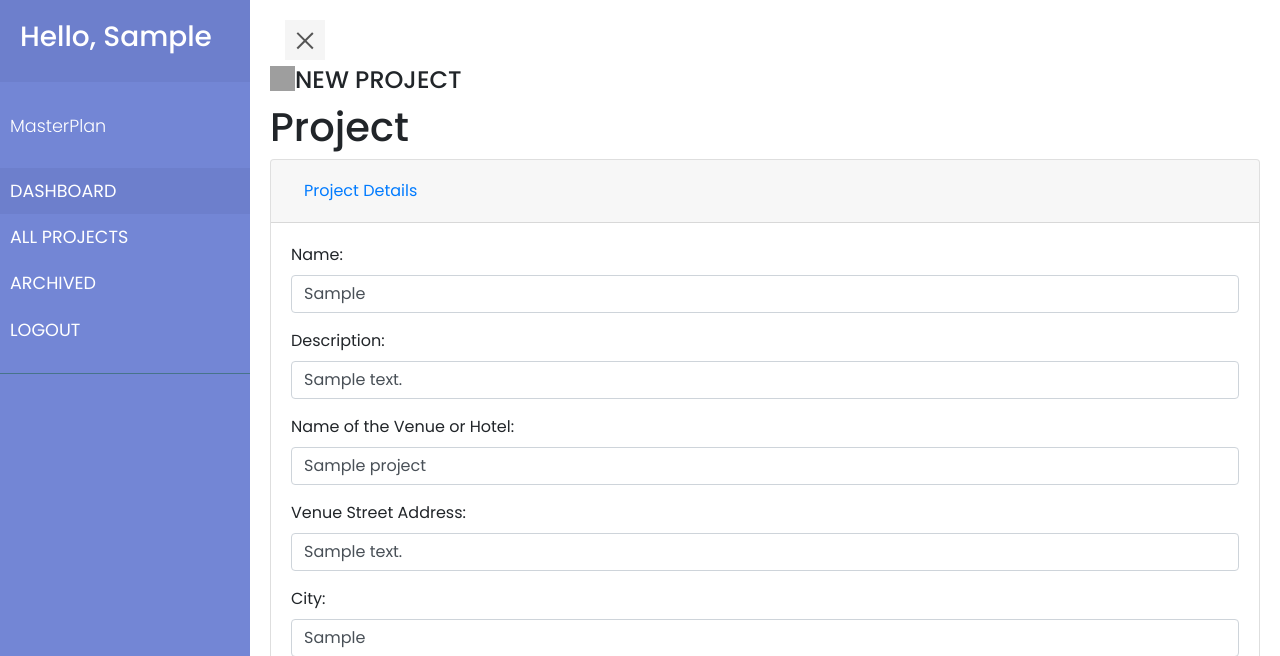
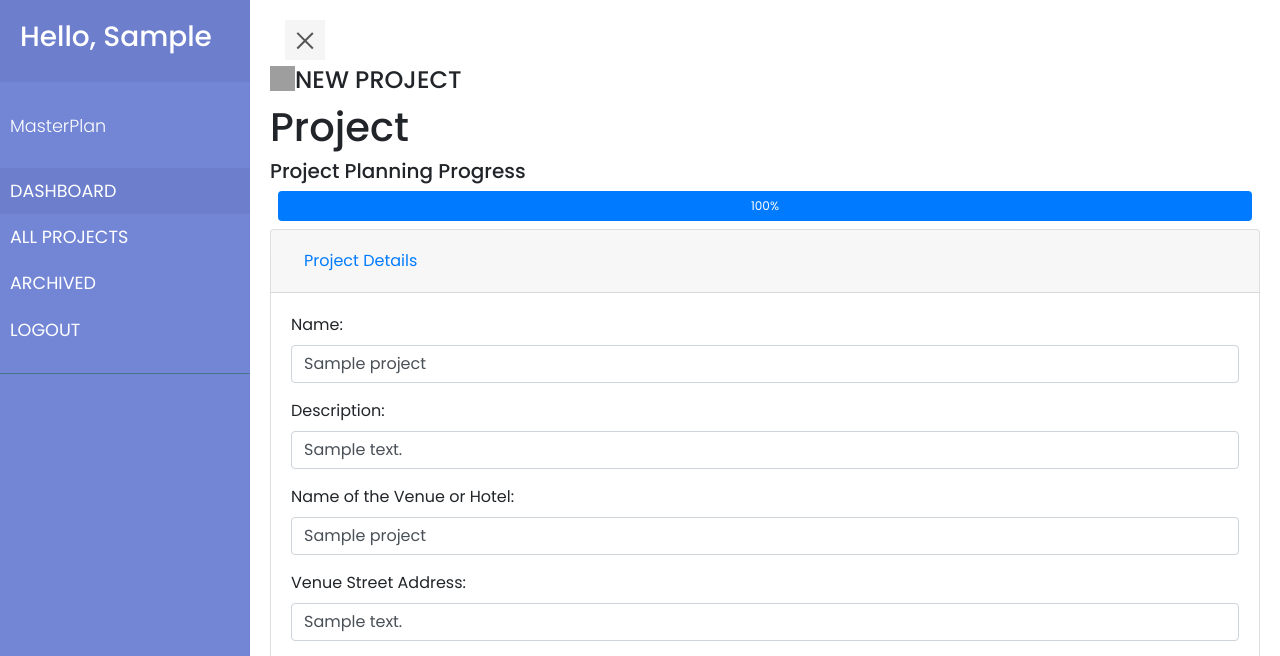
Before and after one commit to tstrotherIV/masterplan, a Django app: page /form/1 in a window 1280 px wide. Shown: the top 656 px of the page. Run offline with Django 3.2, Linux system fonts and the light colour scheme; a user stored in the database is signed in; data comes from the database, SQL or seed files in the repository; tables that the repository leaves empty hold one stand-in row (values such as "Sample post"); parts of the project's set-up code (start-up, migrations or seed data) failed here and were passed over; some libraries are stand-ins or nearby versions; grey boxes are pictures that could not be loaded.

Commit message:
save point

```diff
--- a/masterplanapp/static/styles/base.css
+++ b/masterplanapp/static/styles/base.css
@@ -2,6 +2,10 @@
     DEMO STYLE
 */
 @import "https://fonts.googleapis.com/css?family=Poppins:300,400,500,600,700";
+
+.progress {
+  height: 30px;
+}
 
 .body {
   font-family: "Poppins", sans-serif;
--- a/masterplanapp/templates/formSections/projectInfo.html
+++ b/masterplanapp/templates/formSections/projectInfo.html
@@ -7,7 +7,7 @@
       {% csrf_token %}
       <div class="form-group">
           <label for="name">Name: </label>
-          <input class="form-control" id="name" type="text" name="name" value={{ project.name }}>
+          <input class="form-control" id="name" type="text" name="name" value="{{ project.name }}">
       </div>
       <div class="form-group">
           <label for="description">Description: </label>
--- a/masterplanapp/templates/projects/detail.html
+++ b/masterplanapp/templates/projects/detail.html
@@ -1,7 +1,10 @@
 {% extends 'shared/base.html' %}
 {% block content %}
     <h1>Project</h1>
-
+    <h5>Project Planning Progress</h5>
+    <div class="progress m-2">
+      <div class="progress-bar" role="progressbar" style="width: {{percentage}}%" aria-valuenow="{{progressbar_value}}" aria-valuemin="0" aria-valuemax="37">{{percentage}}%</div>
+    </div>
 
     <div class="accordion" id="accordionExample">
         <div class="card">
--- a/masterplanapp/views/projects/details.py
+++ b/masterplanapp/views/projects/details.py
@@ -13,10 +13,40 @@ from ..clients.list import client_list
 def project_details(request, project_id):
     if request.method == 'GET':
         project = Project.objects.get(pk=project_id)
+        progressbar = []
+        completed = []
+
+        for attr, value in project.__dict__.items():
+            if value == '':
+                progressbar.append(attr)
+            else:
+                completed.append(attr)
+
+        for attr, value in project.client.__dict__.items():
+            if value == '':
+                progressbar.append(attr)
+
+
+        for attr, value in project.venue.__dict__.items():
+            if value == '':
+                progressbar.append(attr)
+
+
+        for attr, value in project.houseAV.__dict__.items():
+            if value == '':
+                progressbar.append(attr)
+
+        print(completed)
+        # total fields is 37
+        progressbar_value = int(len(progressbar))
+        finished = 37 - progressbar_value
+        percentage = int((finished/37)*100)
 
         template = 'projects/detail.html'
         context = {
-            'project': project
+            'project': project,
+            'progressbar_value': finished,
+            'percentage': percentage
         }
 
         return render(request, template, context)
--- a/masterplanappNew.session.sql
+++ b/masterplanappNew.session.sql
@@ -0,0 +1 @@
+DELETE FROM masterplanapp_project
```
Also changed, not shown: masterplanapp/templates/formSections/projectMedia.html (deleted, +0 -27 lines), masterplanapp/views/projects/list.py (+33 -2 lines).
